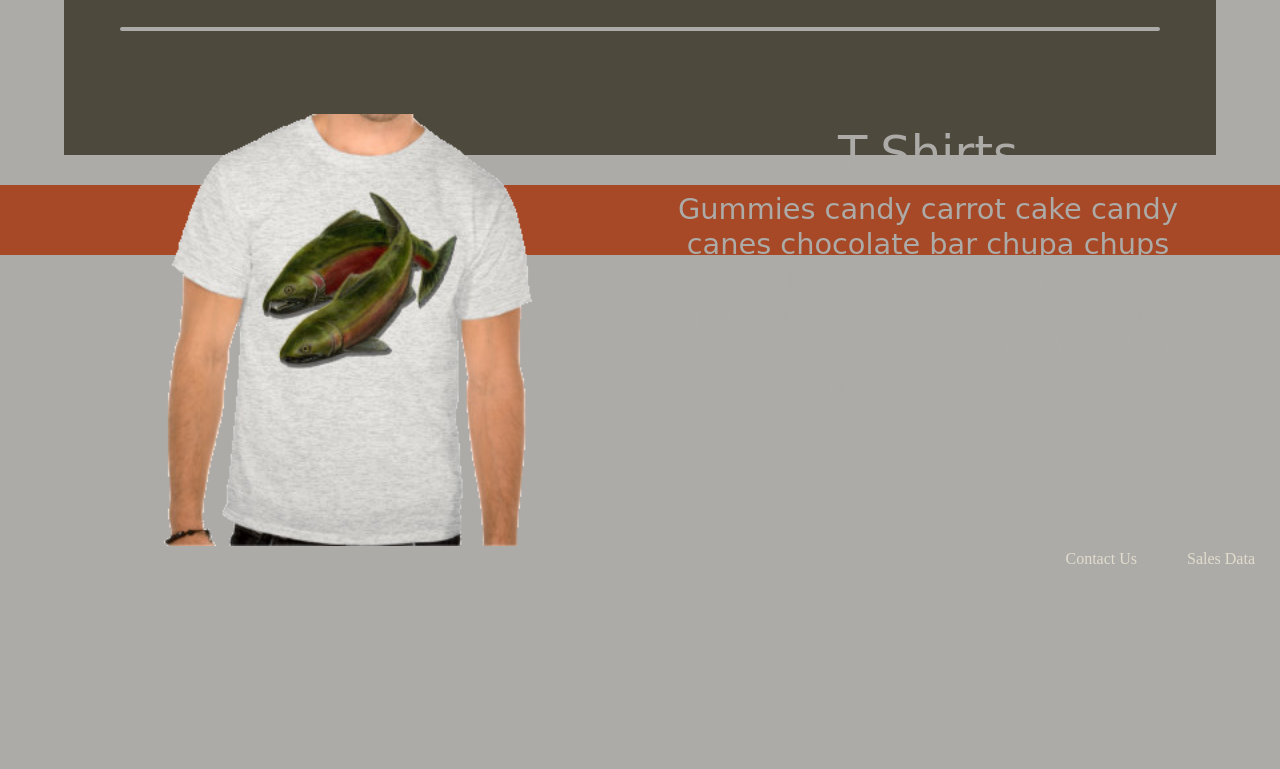
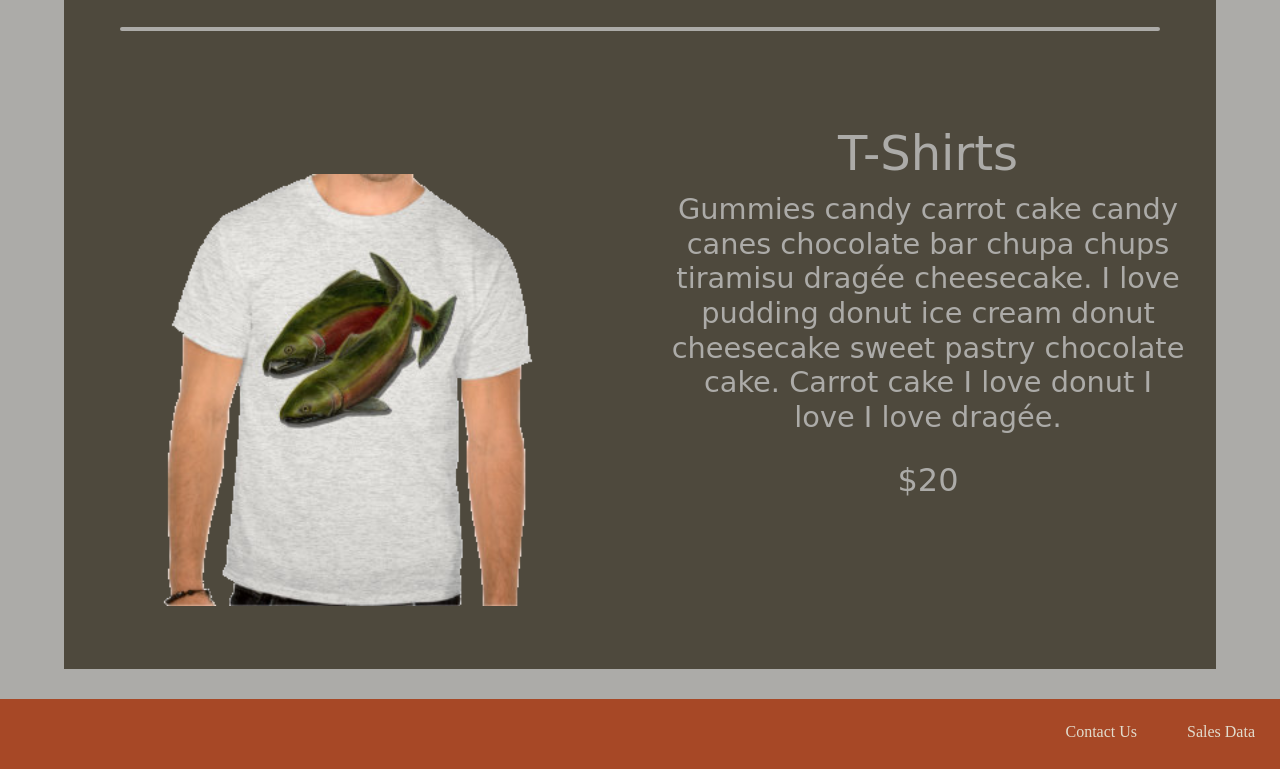
Before and after one commit to schwamman-deltaV-work/Cookie-Stand2, a plain HTML site: page confections.html in a window 1280 px wide. Shown: the part 1775-2544 px from the top of the page. Before the commit the page ends 2367 px from the top, so only its background shows below. Drawn offline with Linux system fonts and the light colour scheme; a web font is replaced by a local one.

Commit message:
Made minor CSS changes to fix merchandising section

```diff
--- a/confections.html
+++ b/confections.html
@@ -66,7 +66,7 @@
         <hr />
       </div>
       <div id="left">
-        <img src="images/shirt.png" class="cookie" />
+        <img src="images/shirt.png" class="shirt" />
       </div>
       <div id="right">
         <h3>T-Shirts</h3>
@@ -78,6 +78,7 @@
         </p>
         <h4>$20</h4>
       </div>
+      <div id="clearDiv"></div>
     </section>
     <footer>
       <div id="footer">
--- a/css/style.css
+++ b/css/style.css
@@ -100,7 +100,7 @@ footer a {
 
 #cookie {
     background-color: #4e493d;
-    height: 1800px;
+    height: auto;
     width: 90%;
     margin-left: auto;
     margin-right: auto;
@@ -188,7 +188,6 @@ footer a {
     font-size: 2rem;
 }
 
-.family {
-    padding-top: 30px;
-
+.shirt {
+    padding: 60px;
 }
```
